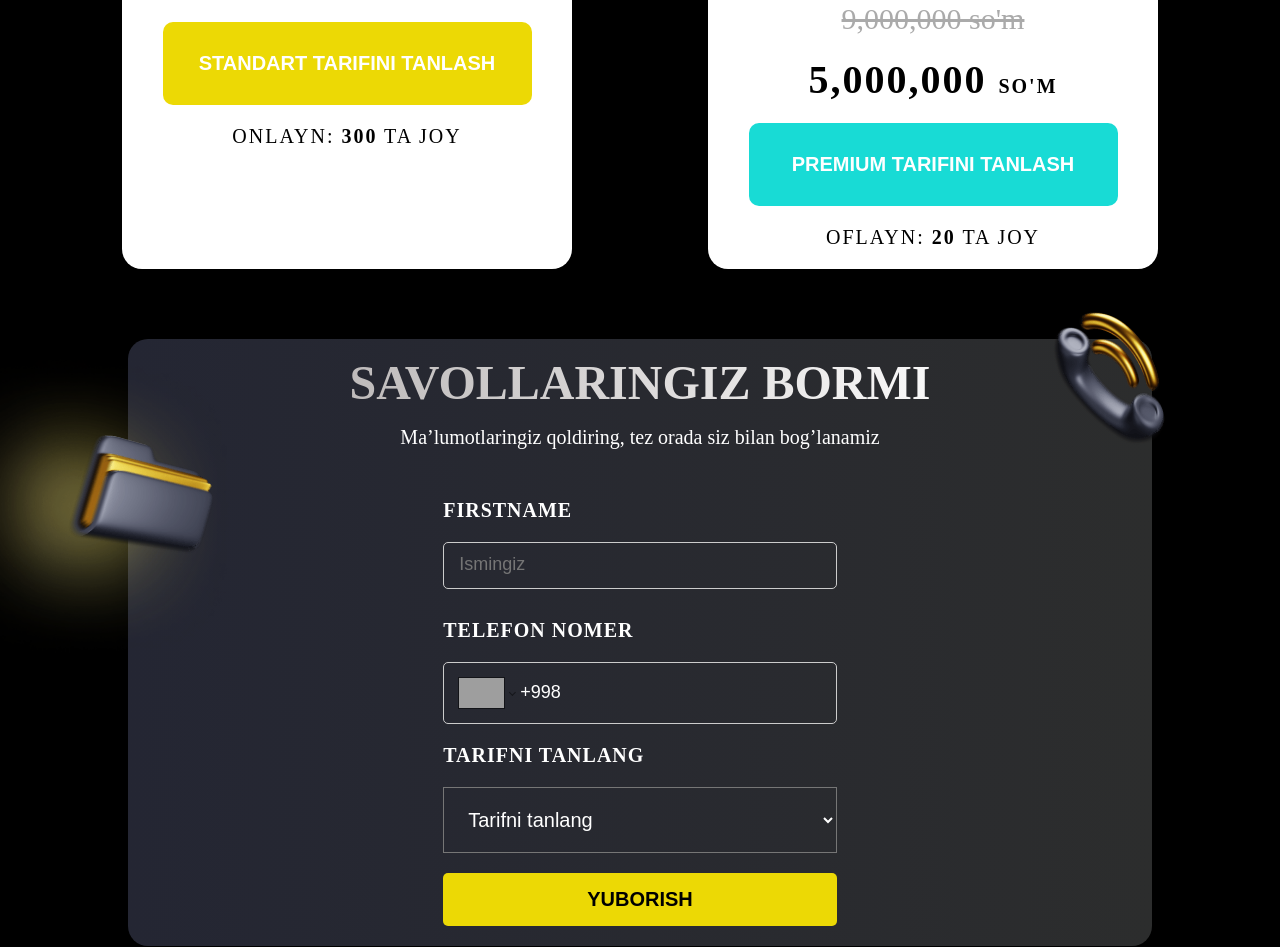
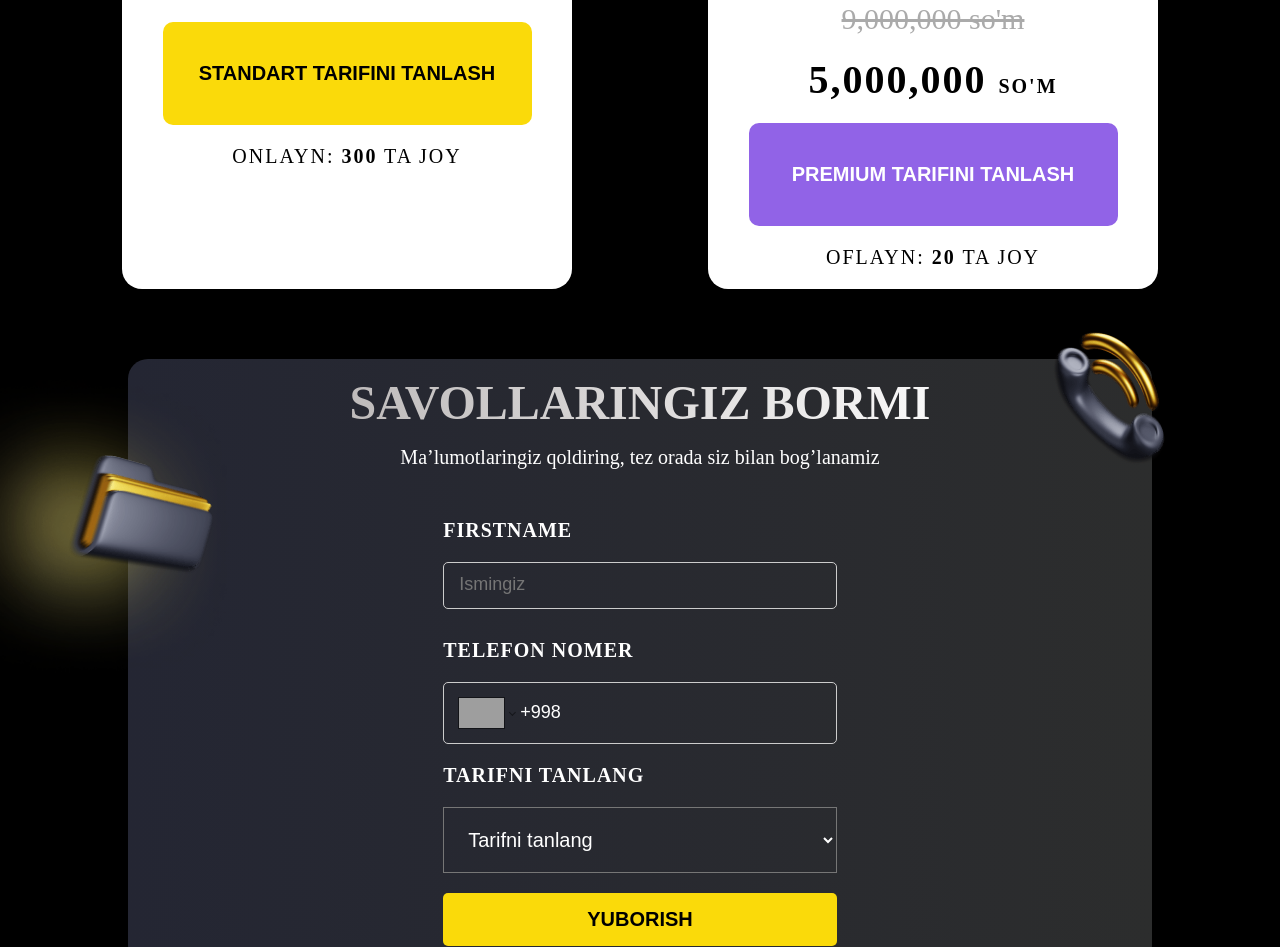
Before and after one commit to nodirbek6903/targetolog, a React (Vite) app: page / in a window 1280 px wide. Shown: the part 3525-4472 px from the top of the page. Built offline with nearby package versions, Linux system fonts and the light colour scheme; grey boxes are pictures that could not be loaded.

Commit message:
tarif and homecard edit

```diff
--- a/src/components/Home/HomeCard/HomeCard.css
+++ b/src/components/Home/HomeCard/HomeCard.css
@@ -71,7 +71,7 @@
   --PhoneInputCountryFlag-width: 30px;
 }
 .homecard-btn {
-  background-color: #ecd905;
+  background-color: #FADA0A;
   color: #000;
   font-weight: bold;
   border: none;
--- a/src/components/Home/Tarif/Tarif.css
+++ b/src/components/Home/Tarif/Tarif.css
@@ -113,8 +113,9 @@
 }
 .tarif-btn {
   width: 90%;
-  padding: 30px 0;
-  background: rgb(24, 219, 213);
+  padding: 40px 0;
+  background: #9163E7;
+  /* opacity: 0.8; */
   color: #fff;
   font-size: 20px;
   font-weight: 600;
@@ -124,7 +125,8 @@
   text-transform: uppercase;
 }
 .btn1 {
-  background: #ecd905;
+  background: #FADA0A;
+  color: #000;
 }
 .btns-text2 {
   font-size: 20px;
@@ -211,7 +213,7 @@
 
 }
 .form-btn {
-  background-color: #ecd905;
+  background-color: #FADA0A;
   color: #000;
   font-weight: bold;
   border: none;
```
